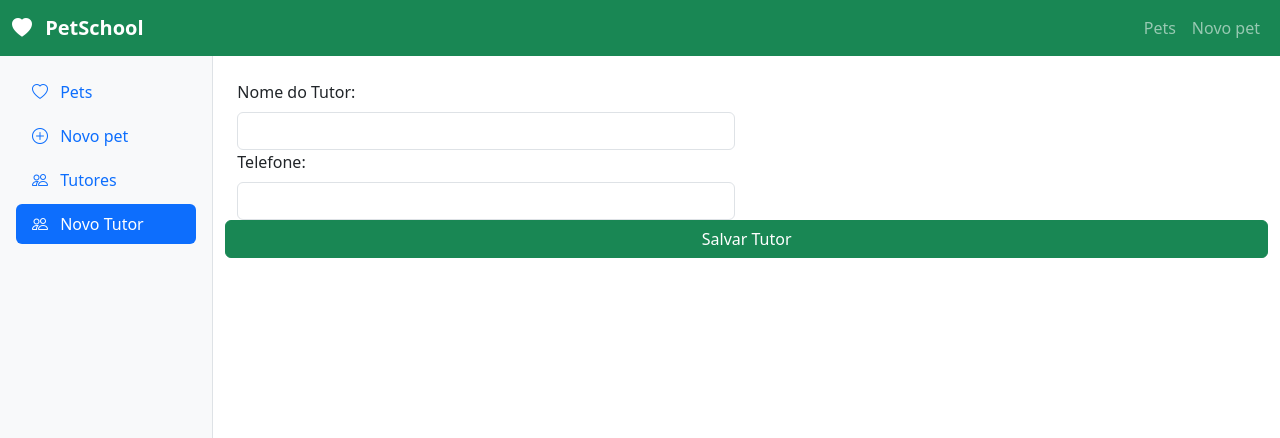
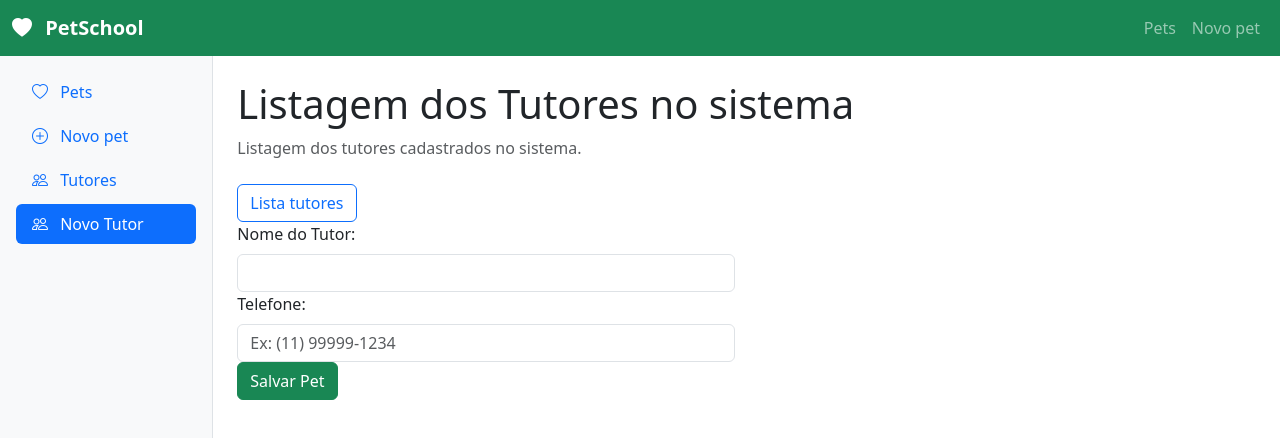
Before and after one commit to MouraHallana/atv-HotelPets, a Vue app: page /tutores/novo in a window 1280 px wide. Shown: the top 438 px of the page. Built offline with nearby package versions, Linux system fonts and the light colour scheme; data requests are answered from the project's data file.

Commit message:
FEAT: botãoes de navegaçãoi entre págs do add tutor e tutor view

```diff
--- a/src/views/AddTutorView.vue
+++ b/src/views/AddTutorView.vue
@@ -31,6 +31,19 @@ async function addTutor() {
 onMounted(carregarTutores)
 </script>
 <template>
+    <header class="mb-4">
+      <h1 class="text-2xl font-bold">Listagem dos Tutores no sistema</h1>
+      <p class="text-body-secondary mb-0">
+        Listagem dos tutores cadastrados no sistema.
+      </p>
+    </header>
+
+        <RouterLink
+      class="btn btn-outline-primary"
+      :to="{ name: 'tutoresView' }"
+    >
+      Lista tutores
+    </RouterLink>
 
  <form
       class="row"
@@ -55,27 +68,30 @@ onMounted(carregarTutores)
              <label
           for="telefone"
           class="form-label"
+          placeholder="Insira seu telefone"
+          required
         >
           Telefone:
         </label>
         <input
           type="tel"
           class="form-control"
-          id="nome"
+          id="telefone"
           v-model="novoTutor.telefone"
-          required
+          placeholder="Ex: (11) 99999-1234"
         />
 
 
 
         </div>
-
-           <button
+     <div class="col-12 d-flex gap-3">
+        <button
           class="btn btn-success"
           type="submit"
         >
-          Salvar Tutor
+          Salvar Pet
         </button>
+      </div>
 
         </form>
 </template>
--- a/src/views/TutoresView.vue
+++ b/src/views/TutoresView.vue
@@ -36,6 +36,13 @@ onMounted(carregandoDados)
         <p class="text-body-secondary mb-0" >Listaqgem dos tutores cadastrados no sistema</p>
     </header>
 
+    <RouterLink
+      class="btn btn-outline-primary"
+      :to="{ name: 'addTutor' }"
+    >
+      Cadastrar tutor
+    </RouterLink>
+
     <div class="tabela"></div>
         <table class="table table-striped table-hover">
             <thead>
```
